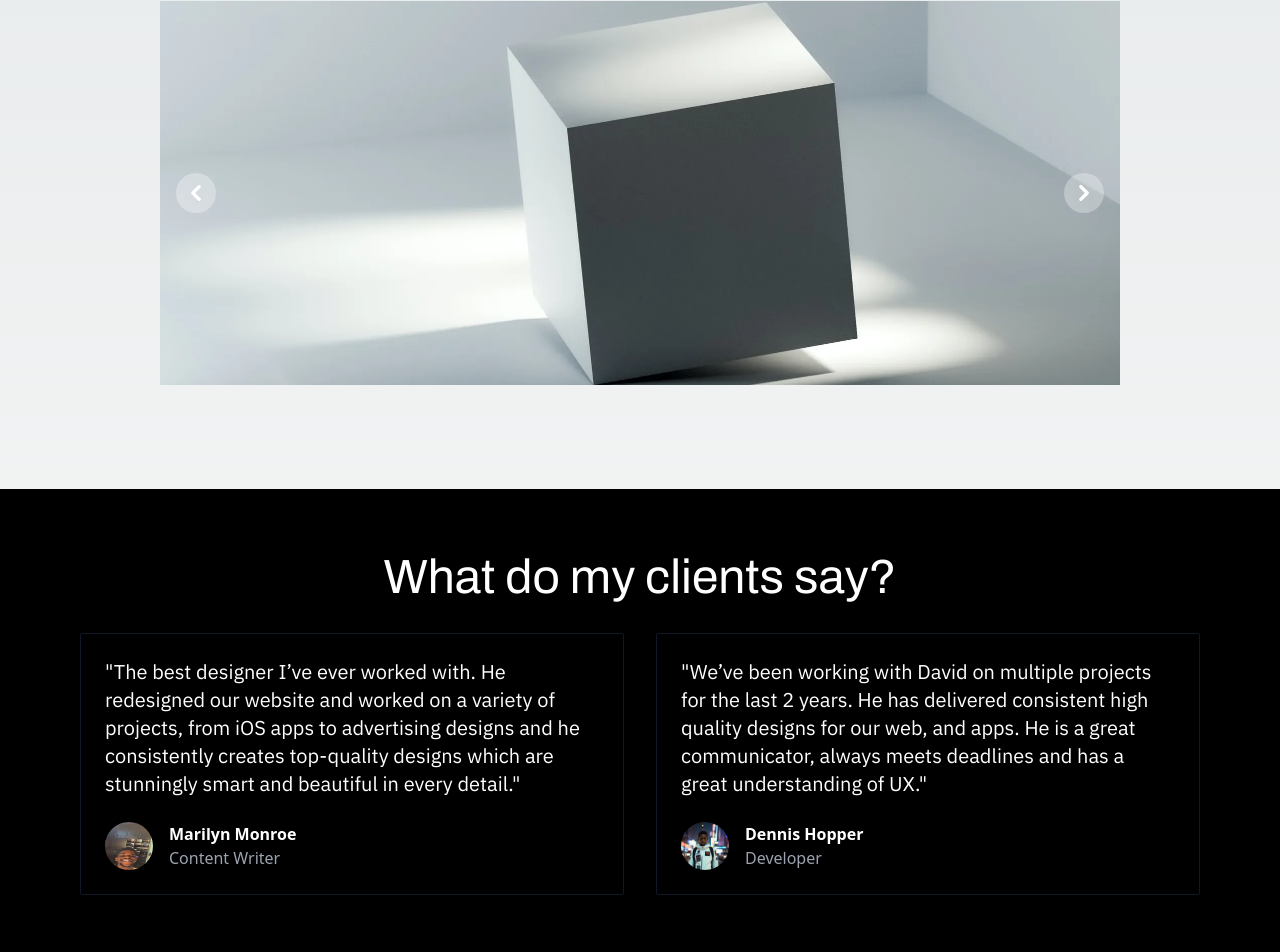
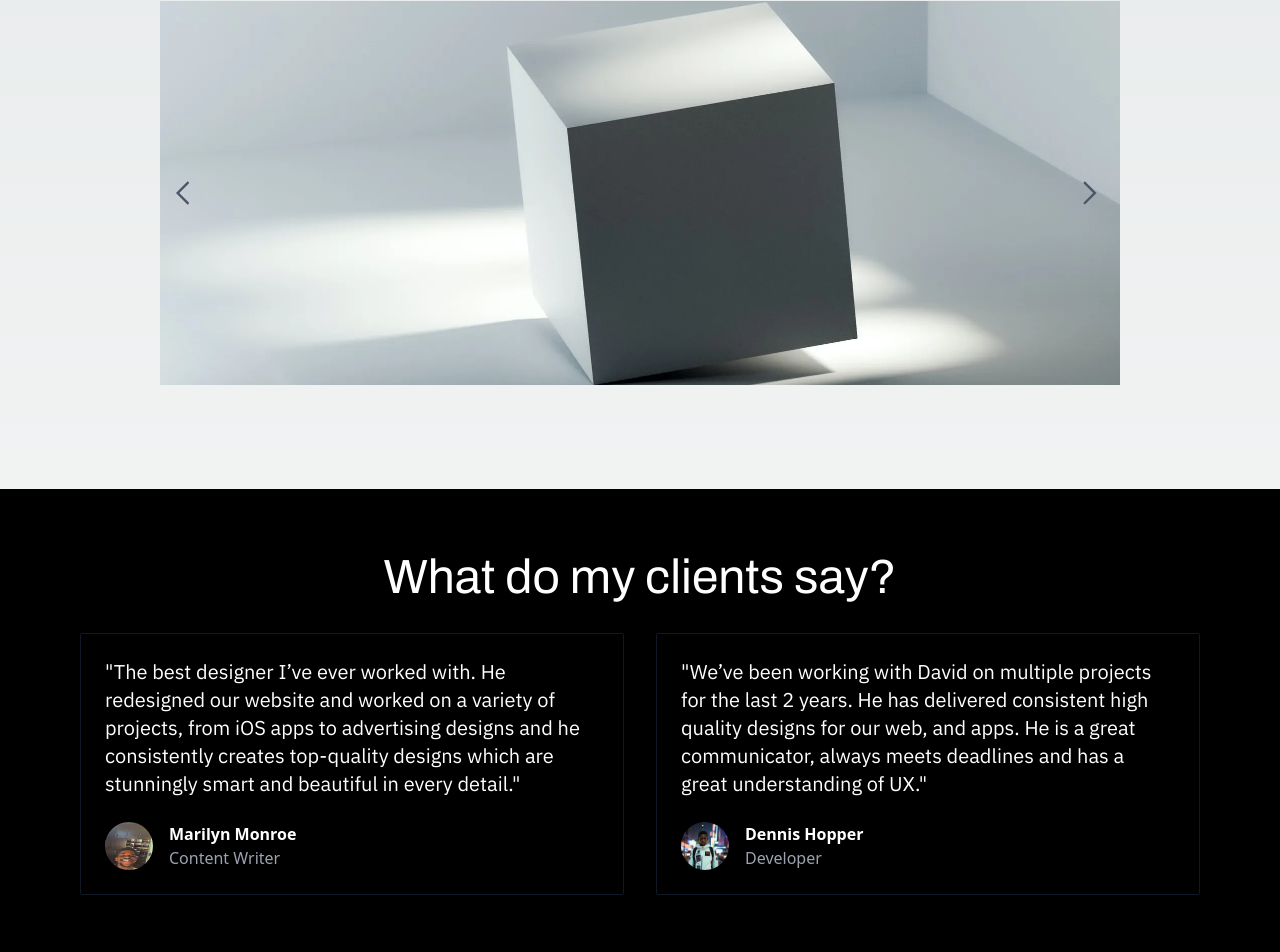
Before and after one commit to LeoIvin/Datus-Portfolio-Website-Fullstack, a Next.js app in the folder frontend/: page / in a window 1280 px wide. Shown: the part 1375-2327 px from the top of the page. Built offline with nearby package versions, Linux system fonts and the light colour scheme.

Commit message:
Modified icons in  carousel.js

```diff
--- a/frontend/src/pages/carousel.js
+++ b/frontend/src/pages/carousel.js
@@ -32,7 +32,7 @@ const Carousel = () => {
 
   return (
     <>
-    <div className="max-w-screen-lg mx-auto py-6 px-4 sm:px-6 lg:px-8 mb-20">
+    <div className="max-w-screen-lg mx-auto py-6 px-4 sm:px-6 lg:px-8 mb-20" id='myWork'>
     <h1 className='text-6xl sm:text-8xl md:text-8xl font-light mb-8 font-archivo ml-0 sm:ml-0 md:ml-0 lg:-ml-24'>My Work</h1>
       <div id="controls-carousel" className="relative w-full" data-carousel="static">
         {/* Carousel wrapper */}
@@ -61,16 +61,8 @@ const Carousel = () => {
           onClick={prevSlide}
           data-carousel-prev
         >
-          <span className="inline-flex items-center justify-center w-10 h-10 rounded-full bg-white/30 dark:bg-gray-800/30 group-hover:bg-white/50 dark:group-hover:bg-gray-800/60 group-focus:ring-4 group-focus:ring-white dark:group-focus:ring-gray-800/70 group-focus:outline-none">
-            <svg
-              className="w-4 h-4 text-white dark:text-gray-800 rtl:rotate-180"
-              aria-hidden="true"
-              xmlns="http://www.w3.org/2000/svg"
-              fill="none"
-              viewBox="0 0 6 10"
-            >
-              <path stroke="currentColor" strokeLinecap="round" strokeLinejoin="round" strokeWidth="2" d="M5 1 1 5l4 4" />
-            </svg>
+          <span className="inline-flex items-center justify-center w-7 h-10 rounded-full group-focus:outline-none">
+          <svg className='' xmlns="http://www.w3.org/2000/svg" height="48px" viewBox="0 -960 960 960" width="48px" fill="#4A5568"><path d="M400-80 0-480l400-400 56 57-343 343 343 343-56 57Z"/></svg>
             <span className="sr-only">Previous</span>
           </span>
         </button>
@@ -80,16 +72,8 @@ const Carousel = () => {
           onClick={nextSlide}
           data-carousel-next
         >
-          <span className="inline-flex items-center justify-center w-10 h-10 rounded-full bg-white/30 dark:bg-gray-800/30 group-hover:bg-white/50 dark:group-hover:bg-gray-800/60 group-focus:ring-4 group-focus:ring-white dark:group-focus:ring-gray-800/70 group-focus:outline-none">
-            <svg
-              className="w-4 h-4 text-white dark:text-gray-800 rtl:rotate-180"
-              aria-hidden="true"
-              xmlns="http://www.w3.org/2000/svg"
-              fill="none"
-              viewBox="0 0 6 10"
-            >
-              <path stroke="currentColor" strokeLinecap="round" strokeLinejoin="round" strokeWidth="2" d="m1 9 4-4-4-4" />
-            </svg>
+          <span className="inline-flex items-center justify-center w-7 h-10 rounded-full group-focus:outline-none">
+          <svg xmlns="http://www.w3.org/2000/svg" height="48px" viewBox="0 -960 960 960" width="48px" fill="#4A5568"><path d="m304-82-56-57 343-343-343-343 56-57 400 400L304-82Z"/></svg>
             <span className="sr-only">Next</span>
           </span>
         </button>
--- a/frontend/src/pages/main.js
+++ b/frontend/src/pages/main.js
@@ -27,7 +27,7 @@ function MainSection() {
         </div> */}
       </main>
       <footer className="absolute bottom-0 flex flex-row items-center p-4 space-x-1">
-        <button onClick={() => scrollToSection('aboutText')}><MouseIcon className="w-6 h-6 mb-2" /></button>
+        <button onClick={() => scrollToSection('myWork')}><MouseIcon className="w-6 h-6 mb-2" /></button>
         <p className="text-xs font-ibm-plex-sans mb-2">Scroll Down</p>
       </footer>
     </div>
```
Also changed, not shown: frontend/public/arrow_back_ios_48dp_FILL0_wght400_GRAD0_opsz48.svg (added), frontend/public/arrow_forward_ios_48dp_FILL0_wght400_GRAD0_opsz48 (1).svg (added).
